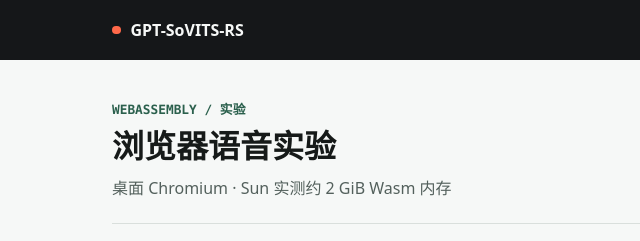
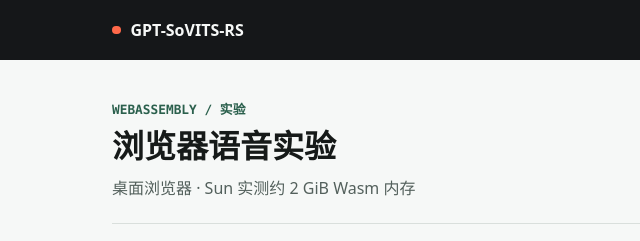
Before and after one commit to ricardomlee/gpt-sovits-rs, a plain HTML site: page experiments/wasm-sovits/web/index.html in a window 1280 px wide. Shown: the top 241 px of the page, 0-640 px from the left. Drawn offline with Linux system fonts and the light colour scheme.

Commit message:
ci: probe headless Chromium before installing system packages
Use the runner libraries when they are sufficient and keep the dependency installer as fallback. Avoid presenting the test engine as a user browser requirement.

Co-authored-by: OpenAI Codex <codex@openai.com>

```diff
--- a/experiments/wasm-sovits/web/index.html
+++ b/experiments/wasm-sovits/web/index.html
@@ -18,7 +18,7 @@
   <div class="heading">
     <p class="mono">WEBASSEMBLY / 实验</p>
     <h1>浏览器语音实验</h1>
-    <p>桌面 Chromium · Sun 实测约 2 GiB Wasm 内存</p>
+    <p>桌面浏览器 · Sun 实测约 2 GiB Wasm 内存</p>
   </div>
   <noscript><p>生成语音需要启用 JavaScript。</p></noscript>
   <form class="workspace">
```
Also changed, not shown: site/index.html (+1 -1 lines), 1 other file.
